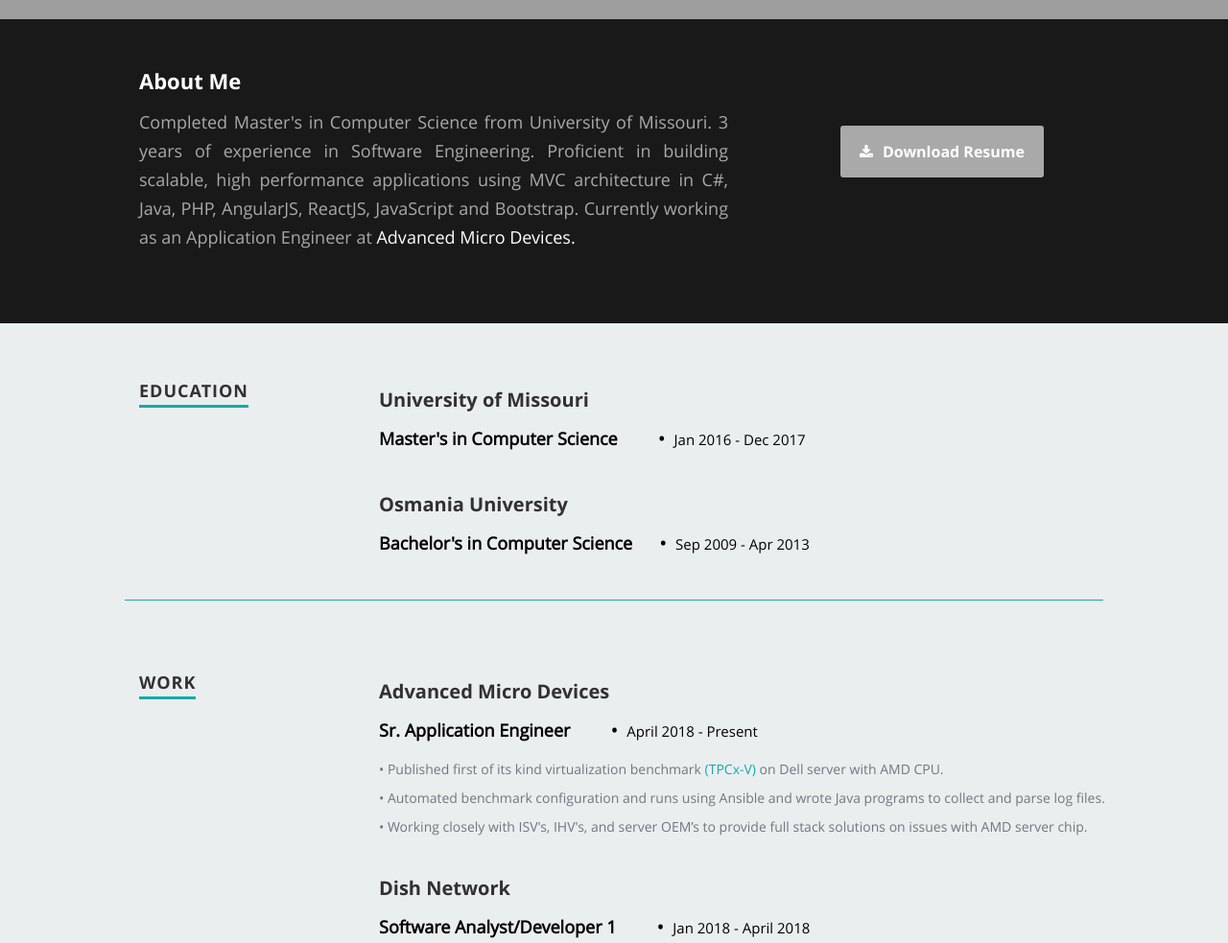
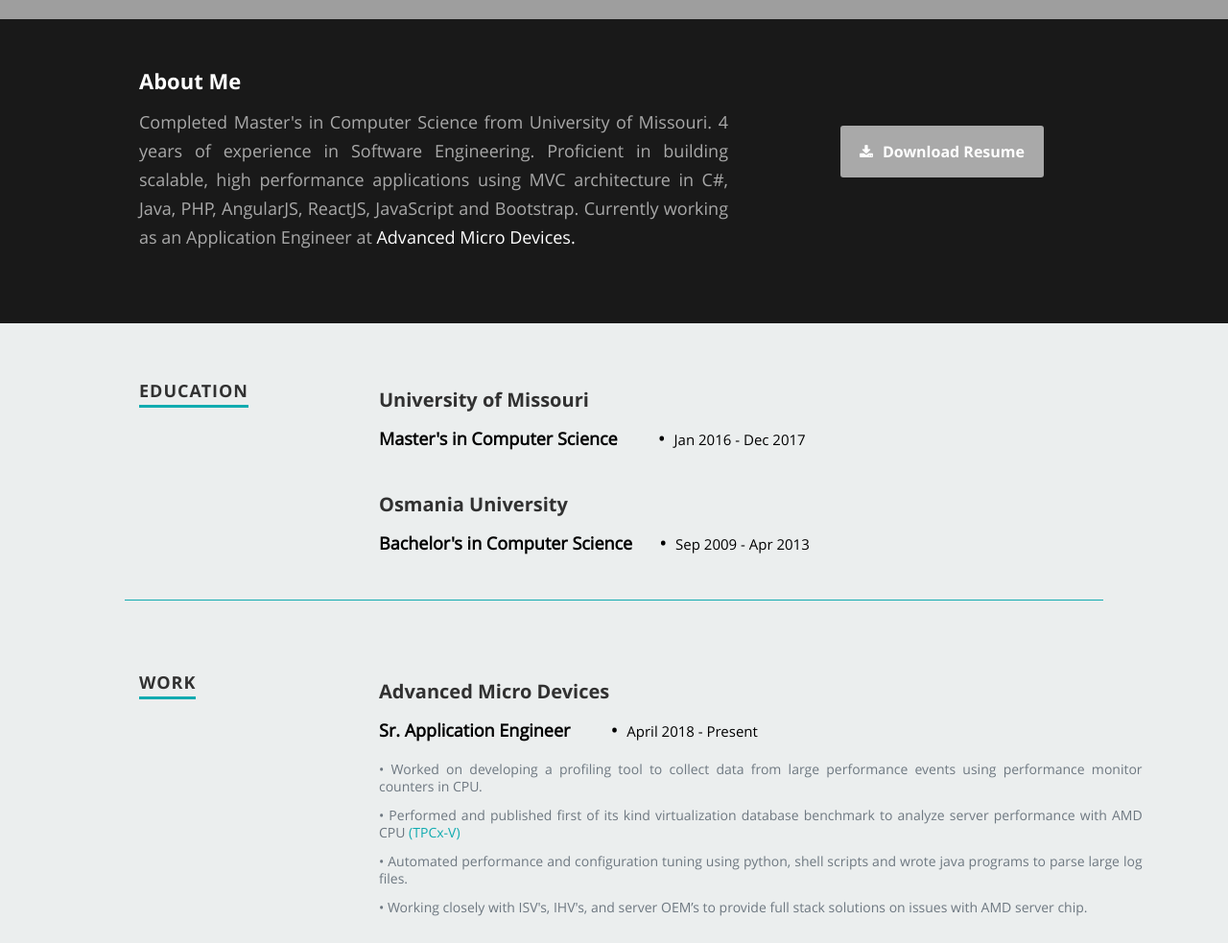
Before and after one commit to saikovuri/saikovuri.github.io, a plain HTML site: page index.html in a window 1280 px wide. Shown: the part 780-1763 px from the top of the page at 96% size. Drawn offline with nearby package versions, Linux system fonts and the light colour scheme; grey boxes are pictures that could not be loaded; files whose address does not match are found by name.

Commit message:
Updated few stuff

```diff
--- a/index.html
+++ b/index.html
@@ -63,7 +63,7 @@
 
       <h2>About Me</h2>
 
-      <p>Completed Master's in Computer Science from University of Missouri. 3 years of experience in Software Engineering. Proficient in building scalable, high performance applications using MVC architecture in C#, Java, PHP, AngularJS, ReactJS, JavaScript and Bootstrap. Currently working as an Application Engineer at <a href ="https://www.amd.com/">Advanced Micro Devices. </a>
+      <p>Completed Master's in Computer Science from University of Missouri. 4 years of experience in Software Engineering. Proficient in building scalable, high performance applications using MVC architecture in C#, Java, PHP, AngularJS, ReactJS, JavaScript and Bootstrap. Currently working as an Application Engineer at <a href ="https://www.amd.com/">Advanced Micro Devices. </a>
 
       </p>
 
@@ -146,8 +146,9 @@
       <p class="info">Sr. Application Engineer &nbsp&nbsp&nbsp&nbsp&nbsp&nbsp <span id=line> <br> </span><span>&bull;</span>  <em class="date">April 2018 - Present</em></p>
 
     <ul class="li" style="text-align:justify;">
-        <li><span>&bull;</span> Published first of its kind virtualization benchmark <a href ="http://www.tpc.org/tpcx-v/default.asp">(TPCx-V)</a> on Dell server with AMD CPU. </li>
-		<li><span>&bull;</span> Automated benchmark configuration and runs using Ansible and wrote Java programs to collect and parse log files.</li>
+	    <li><span>&bull;</span> Worked on developing a profiling tool to collect data from large performance events using performance monitor counters in CPU. </li>
+        <li><span>&bull;</span> Performed and published first of its kind virtualization database benchmark to analyze server performance with AMD CPU <a href ="http://www.tpc.org/tpcx-v/default.asp">(TPCx-V)</a>  </li>
+		<li><span>&bull;</span> Automated performance and configuration tuning using python, shell scripts and wrote java programs to parse large log files.</li>
 		<li><span>&bull;</span> Working closely with ISV's, IHV's, and server OEM’s to provide full stack solutions on issues with AMD server chip.</li>
       </ul>
 
@@ -219,7 +220,7 @@
 
     <ul style="text-align:justify;" class="li">
       <li><span>&bull;</span>  Worked on Development, Testing and Production phases of SDLC.</li>
-	  <li><span>&bull;</span>  Developed core modules of AT&T Card Manager in Java/J2EE, integrated it with Billing application using REST service</li>
+	  <li><span>&bull;</span>  Developed core modules of AT&T Card Manager in Java/J2EE integrated it with Billing application using REST service</li>
 
       <li><span>&bull;</span>  Wrote shell scripts to automate production tasks through database interaction</li>
       <li> <span>&bull;</span> Built Implementation Plan tool in Java to send task updates during a project release, which saved 150 IT hours annually</li>
```
Also changed, not shown: 1 other file.
